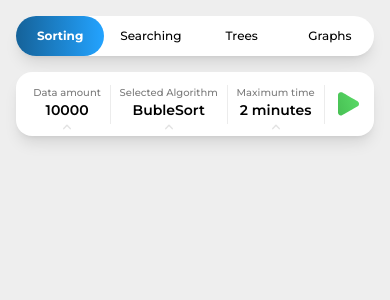
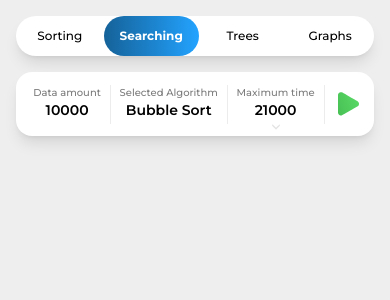
Before and after one commit to AdamTroszczynski/Algorithms_Timer, a Vue app: page /search in a window 390 px wide. Shown: the top 300 px of the page. Built offline with nearby package versions, Linux system fonts and the light colour scheme.

Commit message:
Insert button added, Select button desktop design added, change button to routerLink in navigationBar

```diff
--- /dev/null
+++ b/src/components/buttons/InsertButton.vue
@@ -0,0 +1,65 @@
+<template>
+  <div class="relative flex flex-grow">
+    <div
+      class="relative z-10 flex h-full flex-grow flex-col items-center justify-between px-1 after:absolute after:left-[100%] after:block after:h-full after:w-px after:bg-decorator after:content-['']"
+    >
+      <h3 class="text-[0.625rem] font-medium text-grey sm:text-xs md:text-sm">
+        {{ name }}
+      </h3>
+      <input
+        @focus="withInfo ? (isOpen = !isOpen) : ''"
+        @blur="withInfo ? (isOpen = false) : ''"
+        @input="emitInputValue"
+        v-model="displayValue"
+        type="number"
+        class="mb-1 max-w-[60px] bg-transparent text-center text-sm font-semibold text-black [appearance:textfield] focus:outline-0 sm:text-base md:mb-2 md:text-lg [&::-webkit-inner-spin-button]:appearance-none [&::-webkit-outer-spin-button]:appearance-none"
+      />
+      <ArrowIcon
+        v-if="withInfo"
+        class="absolute top-[100%] transition-all duration-300 ease-in-out"
+        :class="isOpen ? 'rotate-180' : ''"
+      />
+    </div>
+    <div
+      v-if="isOpen"
+      class="absolute top-[130%] z-[-1] h-[50px] w-[100%] rounded-bl-full rounded-br-full bg-white px-5 text-center text-[0.6rem] font-normal text-grey shadow-lg"
+    >
+      {{ infoMessage }}
+    </div>
+  </div>
+</template>
+
+<script setup lang="ts">
+import { ref, type Ref } from 'vue';
+import ArrowIcon from '@/components/icons/ArrowIcon.vue';
+const props = defineProps({
+  name: {
+    type: String,
+    required: true,
+  },
+  value: {
+    type: Number,
+    required: true,
+  },
+  withInfo: {
+    type: Boolean,
+    default: false,
+  },
+  infoMessage: {
+    type: String,
+    required: false,
+  },
+});
+
+const isOpen: Ref<boolean> = ref(false);
+
+const displayValue: Ref<number> = ref(props.value);
+
+const emit = defineEmits<{
+  // Emit value from input
+  (e: 'inputEvent', value: number): void;
+}>();
+
+/** Emit value if user use input */
+const emitInputValue = (): void => emit('inputEvent', displayValue.value);
+</script>
--- a/src/components/buttons/NavibarButton.vue
+++ /dev/null
@@ -1,34 +0,0 @@
-<template>
-  <button
-    @click="emitClickEvent"
-    class="flex h-10 w-full items-center justify-center rounded-full px-4 text-xs md:text-sm lg:text-sm"
-    :class="
-      store.selectedFunction === name
-        ? 'bg-gradient-to-r from-gradients-blueStart to-gradients-blueEnd font-bold text-white lg:font-bold'
-        : 'font-medium text-black'
-    "
-  >
-    <slot></slot>
-  </button>
-</template>
-
-<script setup lang="ts">
-import { useMainStore } from '@/stores/mainStore';
-
-const store = useMainStore();
-
-defineProps({
-  name: {
-    type: String,
-    required: true,
-  },
-});
-
-const emit = defineEmits<{
-  /** Emit event after click button */
-  (e: 'clickAction'): void;
-}>();
-
-/** Emit click action event */
-const emitClickEvent = () => emit('clickAction');
-</script>
--- /dev/null
+++ b/src/components/buttons/SelectButton.vue
@@ -0,0 +1,69 @@
+<template>
+  <div class="relative flex flex-grow">
+    <button
+      onclick="my_modal_2.showModal()"
+      class="relative z-10 flex h-full flex-grow flex-col items-center justify-between px-1 after:absolute after:left-[100%] after:block after:h-full after:w-px after:bg-decorator after:content-['']"
+    >
+      <h3 class="text-[0.625rem] font-medium text-grey sm:text-xs md:text-sm">
+        {{ name }}
+      </h3>
+      <h2
+        class="mb-1 bg-transparent text-center text-sm font-semibold text-black sm:text-base md:mb-2 md:text-lg"
+      >
+        {{ displayValue }}
+      </h2>
+    </button>
+  </div>
+  <dialog id="my_modal_2" class="modal">
+    <div class="modal-box bg-white p-3 shadow-lg">
+      <h3 class="text-base font-semibold text-black">{{ modalName }}</h3>
+      <ul class="flex w-full flex-wrap gap-3 px-1 py-3 text-sm text-black">
+        <li
+          v-for="option in options"
+          onclick="my_modal_2.close()"
+          @click="emitSelectedValue(option.toString())"
+        >
+          {{ option }}
+        </li>
+      </ul>
+    </div>
+    <form method="dialog" class="modal-backdrop">
+      <button>close</button>
+    </form>
+  </dialog>
+</template>
+
+<script setup lang="ts">
+import { ref, type Ref } from 'vue';
+const props = defineProps({
+  name: {
+    type: String,
+    required: true,
+  },
+  value: {
+    type: String,
+    required: true,
+  },
+  modalName: {
+    type: String,
+    required: true,
+  },
+  options: {
+    type: Array<String>,
+    required: true,
+  },
+});
+
+const displayValue: Ref<string> = ref(props.value);
+
+const emit = defineEmits<{
+  // Emit selected value
+  (e: 'selectEvent', value: string): void;
+}>();
+
+/** Emit value when user select value */
+const emitSelectedValue = (value: string) => {
+  displayValue.value = value;
+  emit('selectEvent', value);
+};
+</script>
--- a/src/components/buttons/ValueButton.vue
+++ /dev/null
@@ -1,42 +0,0 @@
-<template>
-  <div class="relative flex flex-grow">
-    <button
-      @click="isOpen = !isOpen"
-      class="relative z-10 flex h-full flex-grow flex-col items-center justify-between after:absolute after:left-[100%] after:block after:h-full after:w-px after:bg-decorator after:content-['']"
-    >
-      <h3 class="text-[0.625rem] font-medium text-grey sm:text-xs md:text-sm">
-        {{ name }}
-      </h3>
-      <h2
-        class="mb-1 text-sm font-semibold text-black sm:text-base md:mb-2 md:text-lg"
-      >
-        {{ value }}
-      </h2>
-      <ArrowIcon
-        class="absolute top-[100%] transition-all duration-300 ease-in-out"
-        :class="isOpen ? 'rotate-180' : ''"
-      />
-    </button>
-    <div
-      v-if="isOpen"
-      class="absolute top-[120%] z-[-1] h-[30px] w-[100%] rounded-bl-full rounded-br-full bg-white px-5 shadow-lg"
-    ></div>
-  </div>
-</template>
-
-<script setup lang="ts">
-import { ref, type Ref } from 'vue';
-import ArrowIcon from '@/components/icons/ArrowIcon.vue';
-defineProps({
-  name: {
-    type: String,
-    required: true,
-  },
-  value: {
-    type: String,
-    required: true,
-  },
-});
-
-const isOpen: Ref<boolean> = ref(true);
-</script>
--- a/src/components/common/NavigationBar.vue
+++ b/src/components/common/NavigationBar.vue
@@ -1,30 +1,50 @@
 <template>
   <div class="flex h-10 w-full max-w-[500px] rounded-full bg-white shadow-lg">
-    <NavibarButton @click-action="setPath('sort')" :name="'sort'"
-      >Sorting</NavibarButton
+    <RouterLink
+      :to="'/sort'"
+      class="flex h-10 w-full items-center justify-center rounded-full px-4 text-xs md:text-sm lg:text-sm"
+      :class="
+        router.currentRoute.value.fullPath === '/sort'
+          ? 'bg-gradient-to-r from-gradients-blueStart to-gradients-blueEnd font-bold text-white lg:font-bold'
+          : 'font-medium text-black'
+      "
+      >Sorting</RouterLink
     >
-    <NavibarButton @click-action="setPath('search')" :name="'search'"
-      >Searching</NavibarButton
+    <RouterLink
+      :to="'/search'"
+      class="flex h-10 w-full items-center justify-center rounded-full px-4 text-xs md:text-sm lg:text-sm"
+      :class="
+        router.currentRoute.value.fullPath === '/search'
+          ? 'bg-gradient-to-r from-gradients-blueStart to-gradients-blueEnd font-bold text-white lg:font-bold'
+          : 'font-medium text-black'
+      "
+      >Searching</RouterLink
     >
-    <NavibarButton @click-action="setPath('trees')" :name="'trees'"
-      >Trees</NavibarButton
+    <RouterLink
+      :to="'/trees'"
+      class="flex h-10 w-full items-center justify-center rounded-full px-4 text-xs md:text-sm lg:text-sm"
+      :class="
+        router.currentRoute.value.fullPath === '/trees'
+          ? 'bg-gradient-to-r from-gradients-blueStart to-gradients-blueEnd font-bold text-white lg:font-bold'
+          : 'font-medium text-black'
+      "
+      >Trees</RouterLink
     >
-    <NavibarButton @click-action="setPath('graphs')" :name="'graphs'"
-      >Graphs</NavibarButton
+    <RouterLink
+      :to="'/graphs'"
+      class="flex h-10 w-full items-center justify-center rounded-full px-4 text-xs md:text-sm lg:text-sm"
+      :class="
+        router.currentRoute.value.fullPath === '/graphs'
+          ? 'bg-gradient-to-r from-gradients-blueStart to-gradients-blueEnd font-bold text-white lg:font-bold'
+          : 'font-medium text-black'
+      "
+      >Graphs</RouterLink
     >
   </div>
 </template>
 
 <script setup lang="ts">
-import { useMainStore } from '@/stores/mainStore';
-import { useRouter } from 'vue-router';
-import NavibarButton from '@/components/buttons/NavibarButton.vue';
+import { useRouter, RouterLink } from 'vue-router';
 
-const store = useMainStore();
 const router = useRouter();
-
-const setPath = (name: string): void => {
-  store.selectedFunction = name;
-  router.push(`/${name}`);
-};
 </script>
--- a/src/widgets/OptionsBar.vue
+++ b/src/widgets/OptionsBar.vue
@@ -2,9 +2,20 @@
   <div
     class="w-max-[500px] relative flex h-16 w-full items-center justify-between rounded-2xl bg-white py-3 pl-2 shadow-lg md:h-[70px] md:max-w-[700px]"
   >
-    <ValueButton :name="'Data amount'" :value="'10000'" />
-    <ValueButton :name="'Selected Algorithm'" :value="'BubleSort'" />
-    <ValueButton :name="'Maximum time'" :value="'2 minutes'" />
+    <InsertButton @input-event="insert" :name="'Data amount'" :value="10000" />
+    <SelectButton
+      @select-event="select"
+      :name="'Selected Algorithm'"
+      :value="'Bubble Sort'"
+      :modal-name="'Select Algorithm!'"
+      :options="['Selection Sort', 'Bubble Sort', 'Insertion Sort']"
+    />
+    <InsertButton
+      :name="'Maximum time'"
+      :value="21000"
+      :with-info="true"
+      :info-message="'Insert value in seconds!'"
+    />
     <IconButton
       @click-action="start"
       :icon="'start'"
@@ -14,10 +25,19 @@
 </template>
 
 <script setup lang="ts">
-import ValueButton from '@/components/buttons/ValueButton.vue';
+import SelectButton from '@/components/buttons/SelectButton.vue';
+import InsertButton from '@/components/buttons/InsertButton.vue';
 import IconButton from '@/components/buttons/IconButton.vue';
 
 const start = (): void => {
   console.log('start');
 };
+
+const insert = (value: number): void => {
+  console.log(value);
+};
+
+const select = (value: string): void => {
+  console.log(value);
+};
 </script>
```
